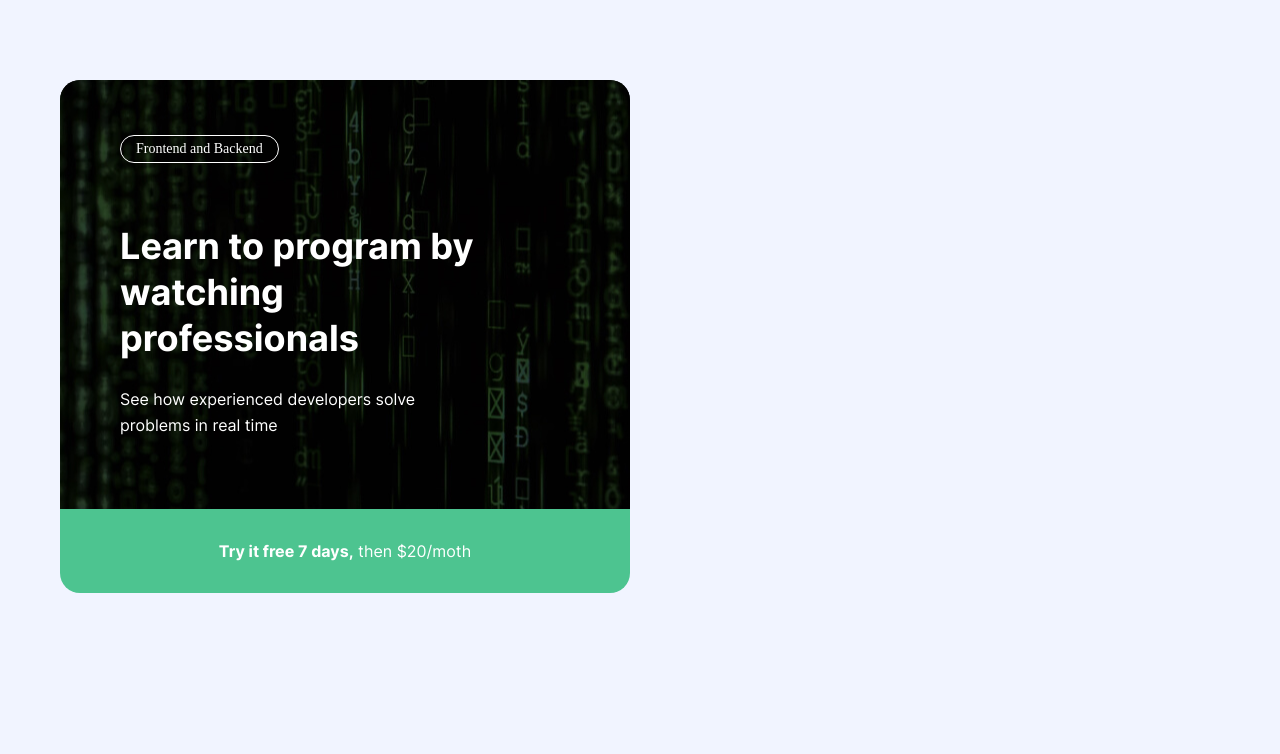
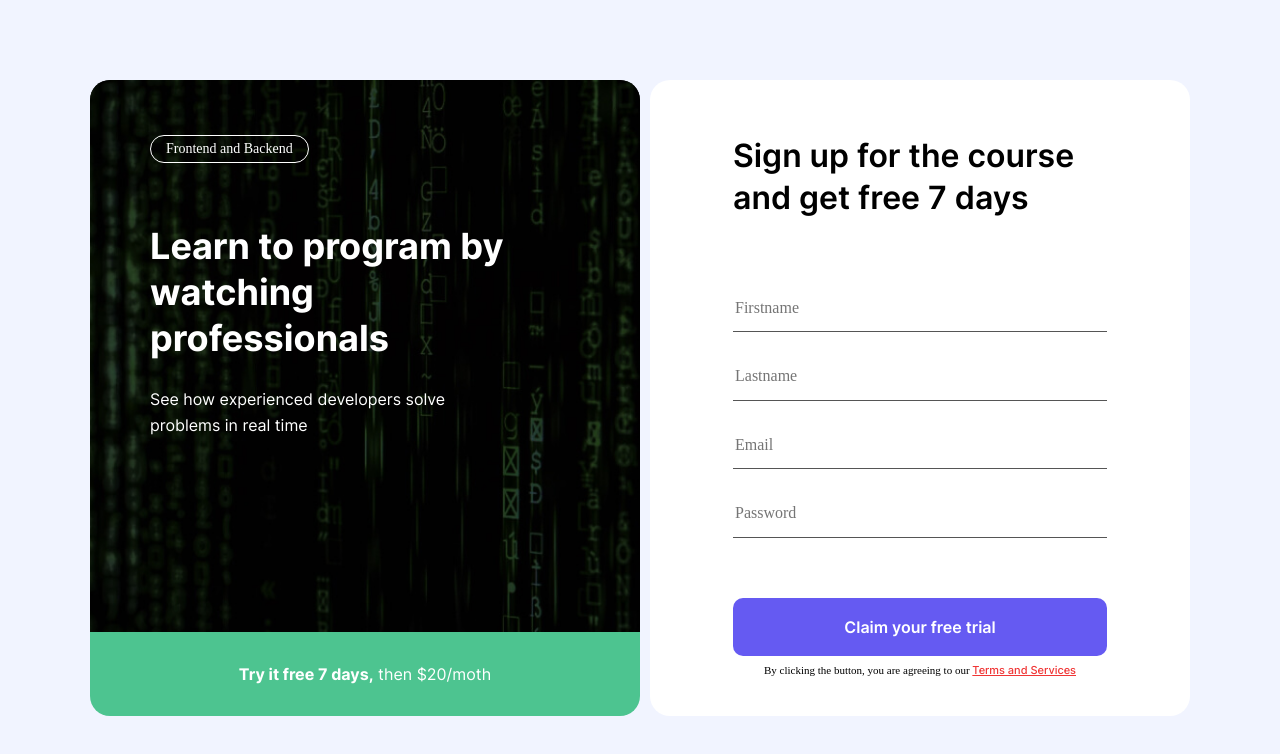
Before and after one commit to Muhammadumar177/intro-form, a plain HTML site: page index.html in a window 1280 px wide. Drawn offline with nearby package versions, Linux system fonts and the light colour scheme.

Commit message:
add sign up form

```diff
--- a/css/styles.css
+++ b/css/styles.css
@@ -74,12 +74,17 @@ img{
 
 
 }
+*:focus{
+outline: 2.5px dotted var(--purple);
+outline-offset: 3px;
+}
+
 
 .container{
   width: 100%;
   max-width: 1200px;
-  padding-left: 20px;
-  padding-right: 20px;
+  padding-left: 50px;
+  padding-right: 50px;
   margin-left: auto;
   margin-right: auto;
 }
@@ -129,7 +134,7 @@ margin-bottom: 60px;
   margin-top: 0;
   margin-bottom: 25px;
   color: #FFF;
-  font-family: Inter;
+  font-family: "Inter";
   font-size: 36px;
   font-style: normal;
   font-weight: 700;
@@ -138,7 +143,7 @@ margin-bottom: 60px;
 .hero-text {
 margin-top: 0;
 color: #FFF;
-font-family: Inter;
+font-family: "Inter";
 font-size: 16px;
 font-style: normal;
 font-weight: 400;
@@ -156,3 +161,71 @@ font-style: normal;
 font-weight: 400;
 line-height: 26px;
 }
+
+
+/* SIGNUP */
+.signup-form {
+  width: 100%;
+  max-width:540px;
+  border-radius: 20px;
+  padding: 55px 83px 40px;
+  overflow: hidden;
+background-color:#fff;
+margin-left: 10px;
+}
+.signup-form-heading {
+  margin-top: 0;
+  margin-bottom: 65px;
+  color: #000;
+font-family:"Inter" ;
+font-size: 32px;
+font-style: normal;
+font-weight: 600;
+line-height: 42px
+}
+.signup-form-fields{
+
+  display: flex;
+  flex-direction: column;
+  margin-bottom: 60px;
+}
+.signup-form-field {
+  padding-top: 15px;
+  padding-bottom: 14px;
+  border: 0;
+  border-bottom: 1px solid #555;
+}
+.signup-form-field:not(:last-child){
+  margin-bottom: 20px;
+
+}
+.signup-form-field:focus{
+border-color: #000;
+font-weight: 600;
+color: #000;
+}
+.signup-form-sibmit {
+  display: block;
+  border: 0;
+  width: 100%;
+  padding: 20px;
+  font-weight: 600;
+  color:#fff;
+  font-family: "Inter";
+  border-radius:10px;
+  background-color: var(--purple);
+  cursor: pointer;
+margin-bottom: 8px;
+
+}
+.signup-notice {
+font-size: 11px;
+line-height: 12px;
+text-align: center;
+}
+.signup-form-notice-link {
+  font-weight: 500;
+  color: #F03535;
+  font-family: "Inter";
+
+}
--- a/index.html
+++ b/index.html
@@ -22,7 +22,19 @@
           <div class="hero-bottom"><strong>Try it free 7 days,</strong> then $20/moth </div>
         </div>
 
-        <!-- REGISTRATION FORM -->
+        <!-- signup FORM -->
+        <form class="signup-form" action="https://echo.htmlacademy.ru" method="post" >
+          <h2 class="signup-form-heading">Sign up for the course and get free 7 days</h2>
+          <div class="signup-form-fields">
+            <input class="signup-form-field" type="text" name="name" placeholder="Firstname" aria-label="name " required>
+            <input class="signup-form-field" type="text" name="lastname" placeholder="Lastname" aria-label="lastname " required>
+            <input class="signup-form-field" type="email" name="email" placeholder="Email" aria-label="Email " required>
+            <input class="signup-form-field" type="password" name="password" placeholder="Password" aria-label="Password " required>
+          </div>
+          <button class="signup-form-sibmit" type="submit">Claim your free trial</button>
+          <div class="signup-notice">By clicking the button, you are agreeing to our <a class="signup-form-notice-link"
+            href="#">Terms and Services</a></div>
+        </form>
       </div>
     </div>
   </div>
```
